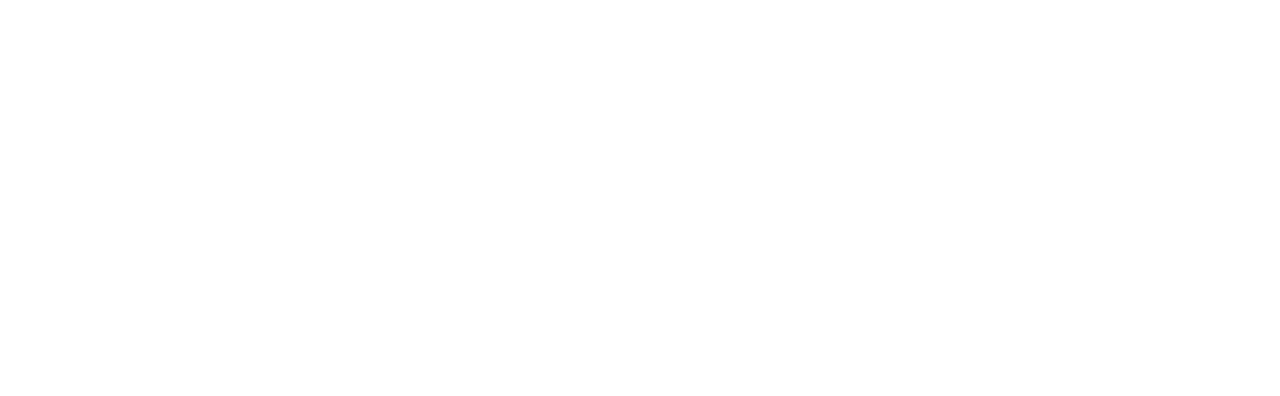
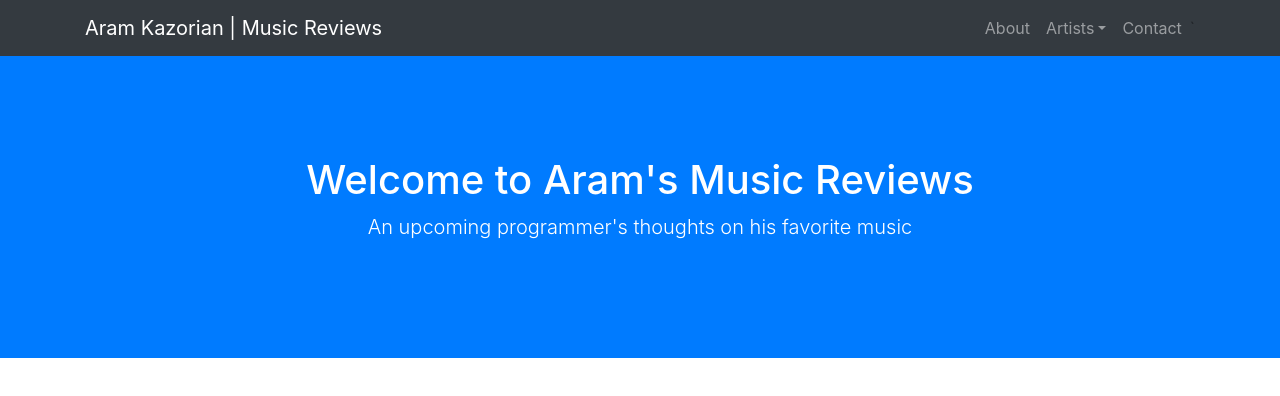
Before and after one commit to aramkazorian/aramkazorian.github.io, a website: page index.html in a window 1280 px wide. Drawn offline with Linux system fonts and the light colour scheme.

Commit message:
trying to form home page

```diff
--- a/index.html
+++ b/index.html
@@ -17,3 +17,40 @@
     <link href="css/scrolling-nav.css" rel="stylesheet">
 
   </head>
+
+  <body id="page-top">
+
+    <!-- Navigation -->
+    <nav class="navbar navbar-expand-lg navbar-dark bg-dark fixed-top" id="mainNav">
+      <div class="container">
+        <a class="navbar-brand js-scroll-trigger" href="#page-top">Aram Kazorian | Music Reviews</a>
+        <button class="navbar-toggler" type="button" data-toggle="collapse" data-target="#navbarResponsive" aria-controls="navbarResponsive" aria-expanded="false" aria-label="Toggle navigation">
+          <span class="navbar-toggler-icon"></span>
+        </button>
+        <div class="collapse navbar-collapse" id="navbarResponsive">
+          <ul class="navbar-nav ml-auto">
+            <li class="nav-item">
+              <a class="nav-link js-scroll-trigger" href="#about">About</a>
+            </li>
+            <li class="nav-item dropdown">
+              <a class="nav-link dropdown-toggle" data-toggle="dropdown" href="#" role="button" aria-haspopup="true" aria-expanded="false">Artists</a>
+              <div class="dropdown-menu">
+                <a class="dropdown-item js-scroll-trigger" href="#Kanye">Kanye West</a>
+                <a class="dropdown-item js-scroll-trigger" href="#GVF">Greta Van Fleet</a>
+                <a class="dropdown-item js-scroll-trigger" href="#Travis">Travis Scott</a>
+              </div>
+            </li>
+            <li class="nav-item">
+              <a class="nav-link js-scroll-trigger" href="#contact">Contact</a>
+            </li>
+          </ul>`
+        </div>
+      </div>
+    </nav>
+
+    <header class="bg-primary text-white">
+      <div class="container text-center">
+        <h1>Welcome to Aram's Music Reviews</h1>
+        <p class="lead">An upcoming programmer's thoughts on his favorite music</p>
+      </div>
+    </header>
```
